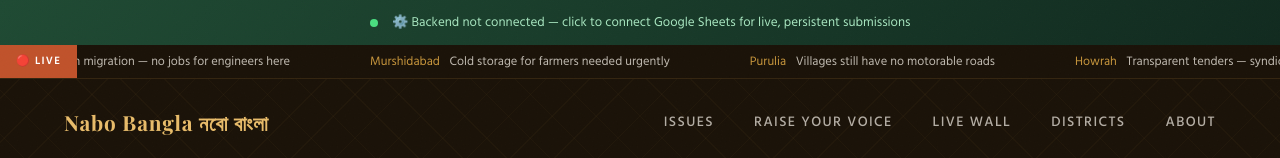
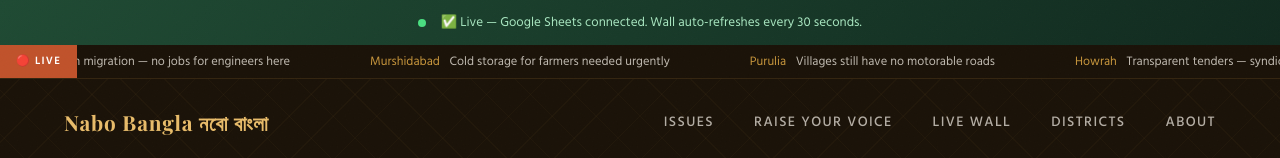
Before and after one commit to nikhilvohra1511/nabo-bangla, a plain HTML site: page index.html in a window 1280 px wide. Shown: the top 158 px of the page. Drawn offline with nearby package versions, Linux system fonts and the light colour scheme; no server answers; a web font is replaced by a local one.

Commit message:
Update index.html

```diff
--- a/index.html
+++ b/index.html
@@ -557,7 +557,7 @@
 // ══════════════════════════════════════════
 const STORAGE_KEY   = 'naboBanglaSheetUrl';
 const POLL_INTERVAL = 30000; // 30 seconds
-let sheetUrl        = localStorage.getItem(STORAGE_KEY) || '';
+let sheetUrl        = localStorage.getItem(STORAGE_KEY) || 'https://script.google.com/macros/s/AKfycbwAvH2HzHBFMg6Xdzfp1px6KsGm3GEqWdqyiZfUJjAOsHjYu7Xe2ZLqWDxsJhWgzOCo6A/exec';
 let allVoices       = [];
 let knownIds        = new Set();
 let activeDistrict  = null;
```
